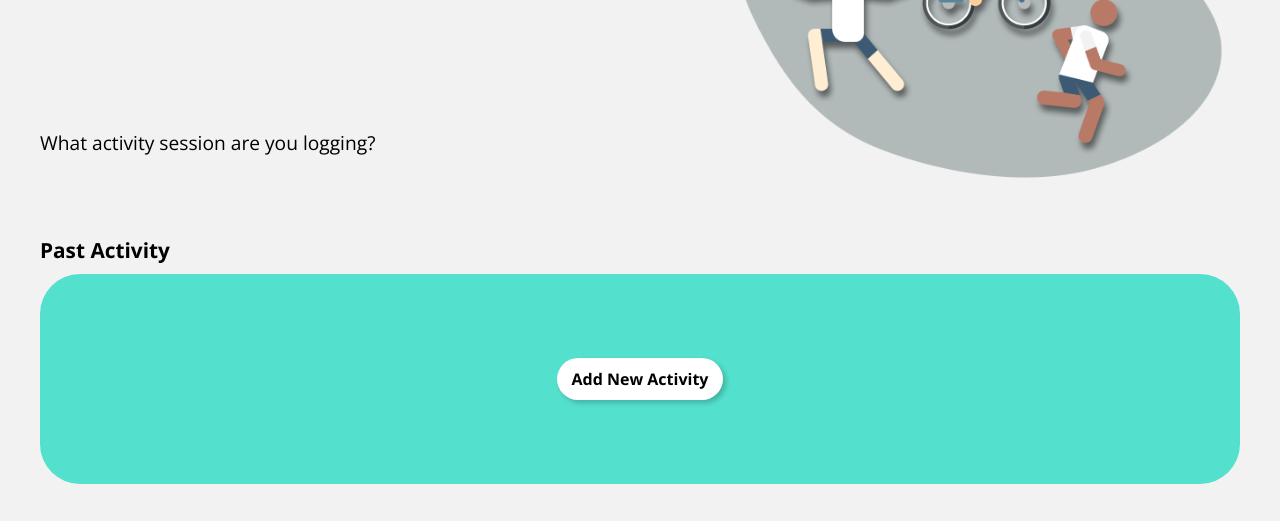
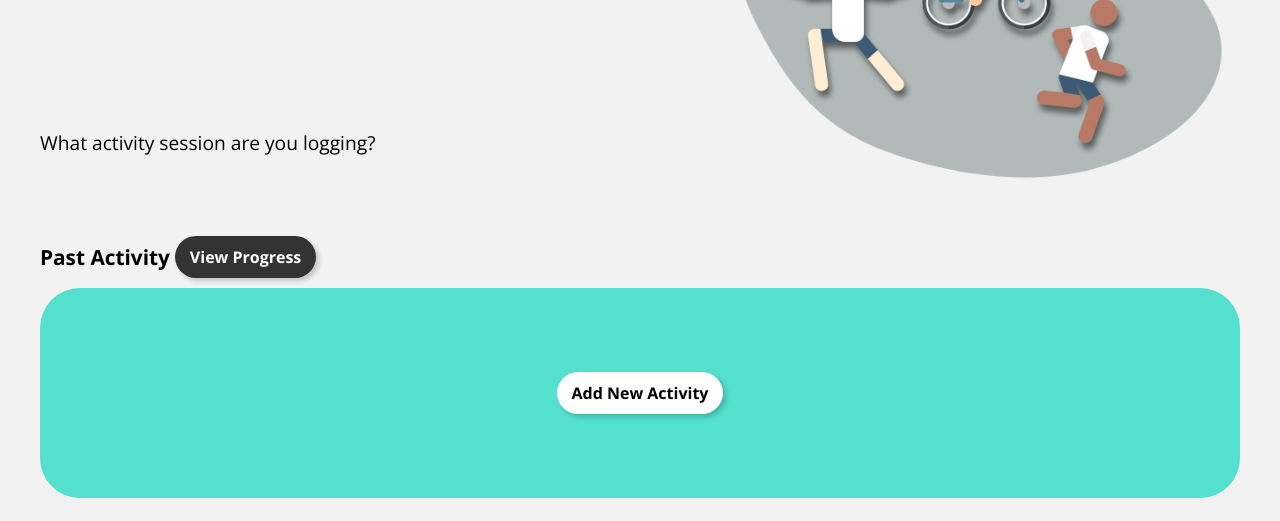
Before and after one commit to alecF2/FitnessLog, a website: page public/fitnessLog.html in a window 1280 px wide. Shown: the part 271-792 px from the top of the page. Drawn offline with nearby package versions, Linux system fonts and the light colour scheme; no server answers.

Commit message:
view progress btn

```diff
--- a/public/fitnessLog.css
+++ b/public/fitnessLog.css
@@ -76,7 +76,7 @@ header h1 {
 /* || Container Styling */
 
 .reminder_container {
-  background-color: #5361E0;
+  background-color: #5361e0;
   display: flex;
   padding: 10px 12px;
   flex-wrap: wrap;
@@ -84,7 +84,7 @@ header h1 {
   /* justify-content: space-between; */
 }
 
-.reminder_container>h2 {
+.reminder_container > h2 {
   font-weight: 800;
   font-style: italic;
   flex-basis: 100%;
@@ -96,7 +96,8 @@ header h1 {
   color: white;
 }
 
-#yes_btn, #no_btn {
+#yes_btn,
+#no_btn {
   padding: 0;
   display: inline;
   font-weight: 600;
@@ -138,7 +139,8 @@ header h1 {
 
 /* || Start Form Styles */
 
-#pAct-Add p, #fAct-Add p {
+#pAct-Add p,
+#fAct-Add p {
   margin-bottom: 0.5rem;
   text-align: center;
 }
@@ -148,6 +150,23 @@ header h1 {
   background-color: #fff;
   font-weight: bold;
   box-shadow: 3px 3px 5px rgba(0, 0, 0, 0.2);
+}
+
+/* View Progress Button */
+
+.viewBtn {
+  color: white;
+  background-color: #333333;
+  font-weight: bold;
+  box-shadow: 3px 3px 5px rgba(0, 0, 0, 0.2);
+  margin-left: 5px;
+  margin-bottom: 0.6rem;
+}
+
+.past_header_container {
+  display: flex;
+  align-items: center;
+  /* margin-bottom: 5px; */
 }
 
 /* || Form Styles */
@@ -175,7 +194,9 @@ header h1 {
   flex-wrap: wrap;
 }
 
-label, .form-label, .form-button {
+label,
+.form-label,
+.form-button {
   display: flex;
   flex-direction: column;
   margin: 10px;
@@ -203,7 +224,7 @@ select {
   align-items: flex-end;
 }
 
-#activity-for-wrapper>.form-label {
+#activity-for-wrapper > .form-label {
   padding-bottom: 10px;
 }
 
@@ -213,11 +234,13 @@ select {
   max-width: 300px;
 }
 
-#label-scalar, #label-units {
+#label-scalar,
+#label-units {
   flex: 1;
 }
 
-#label-scalar>input, #label-units>input {
+#label-scalar > input,
+#label-units > input {
   width: 80%;
 }
 
@@ -242,7 +265,9 @@ input[type="date"]::-webkit-inner-spin-button {
     align-items: flex-end;
     justify-content: center;
   }
-  label, .form-label, .form-button {
+  label,
+  .form-label,
+  .form-button {
     margin: 10px 15px;
   }
   .form-button {
@@ -257,7 +282,8 @@ input[type="date"]::-webkit-inner-spin-button {
     right: 0;
     max-height: 350px;
   }
-  label, .form-label {
+  label,
+  .form-label {
     margin: 10px 20px;
   }
   .form-button {
--- a/public/fitnessLog.html
+++ b/public/fitnessLog.html
@@ -39,7 +39,10 @@
 
       <!-- Past Activities Section -->
       <div id="past-activity" class="main-container">
-        <h3 class="container-title">Past Activity</h3>
+        <div class="past_header_container">
+          <h3 class="container-title">Past Activity</h3>
+          <button class="viewBtn"> View Progress </button>
+        </div>
         <div class="content-container">
 
           <!-- Past Activities Add New Button -->
```
Also changed, not shown: 1 other file.
